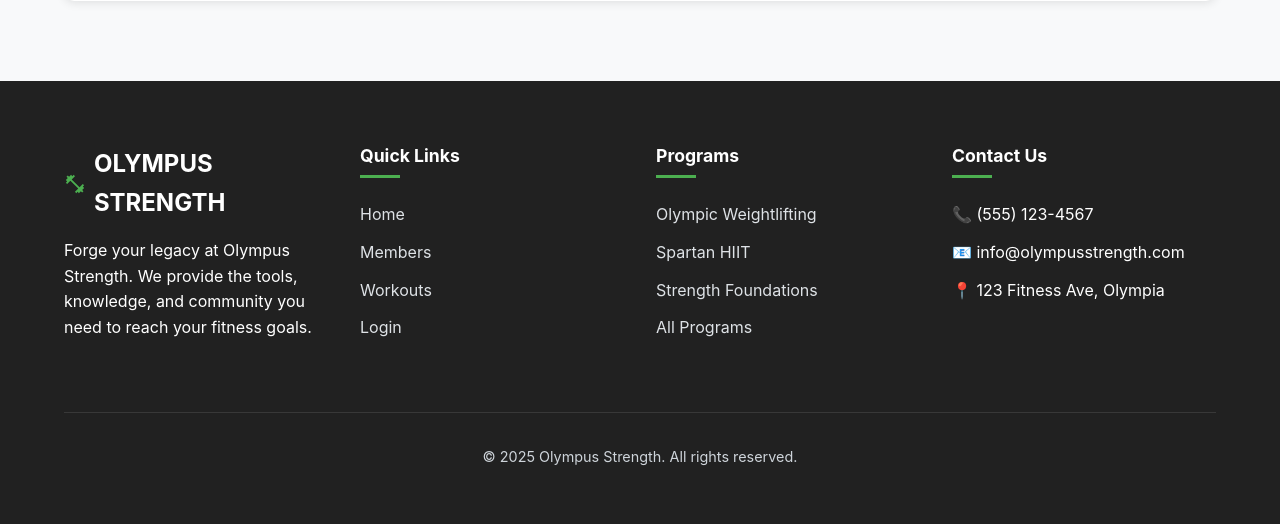
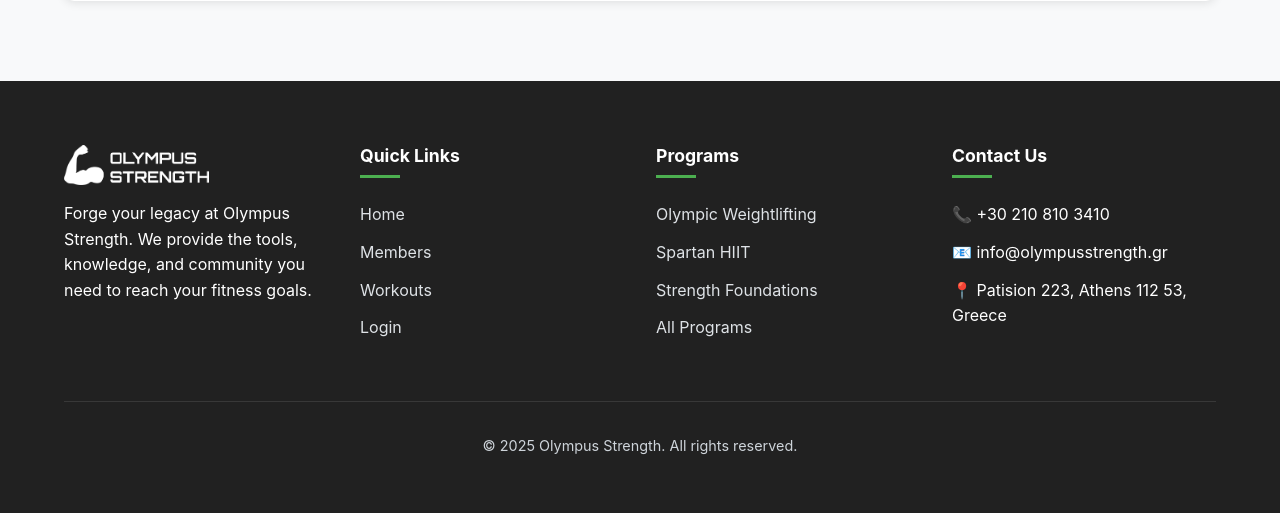
Before and after one commit to NikosWork1/olympus-strength, a FastAPI app: page /workouts in a window 1280 px wide. Shown: the part 1843-2367 px from the top of the page. Run offline with FastAPI, Linux system fonts and the light colour scheme; data that the repository does not hold is empty.

Commit message:
Update workouts.html

```diff
--- a/templates/workouts.html
+++ b/templates/workouts.html
@@ -481,10 +481,7 @@
             <div class="footer-content">
                 <div class="footer-about">
                     <a href="/" class="footer-logo">
-                        <svg xmlns="http://www.w3.org/2000/svg" viewBox="0 0 24 24" fill="#4CAF50" width="24" height="24">
-                            <path d="M20.57 14.86L22 13.43 20.57 12 17 15.57 8.43 7 12 3.43 10.57 2 9.14 3.43 7.71 2 5.57 4.14 4.14 2.71 2.71 4.14l1.43 1.43L2 7.71l1.43 1.43L2 10.57 3.43 12 7 8.43 15.57 17 12 20.57 13.43 22l1.43-1.43L16.29 22l2.14-2.14 1.43 1.43 1.43-1.43-1.43-1.43L22 16.29z"/>
-                        </svg>
-                        OLYMPUS STRENGTH
+                        <img src="/static/img/logo.png" alt="Olympus Strength" class="logo-img">
                     </a>
                     <p>Forge your legacy at Olympus Strength. We provide the tools, knowledge, and community you need to reach your fitness goals.</p>
                 </div>
@@ -512,9 +509,9 @@
                 <div class="footer-links">
                     <h4>Contact Us</h4>
                     <ul>
-                        <li>📞 (555) 123-4567</li>
-                        <li>📧 info@olympusstrength.com</li>
-                        <li>📍 123 Fitness Ave, Olympia</li>
+                        <li>📞 +30 210 810 3410</li>
+                        <li>📧 info@olympusstrength.gr</li>
+                        <li>📍 Patision 223, Athens 112 53, Greece</li>
                     </ul>
                 </div>
             </div>
```
